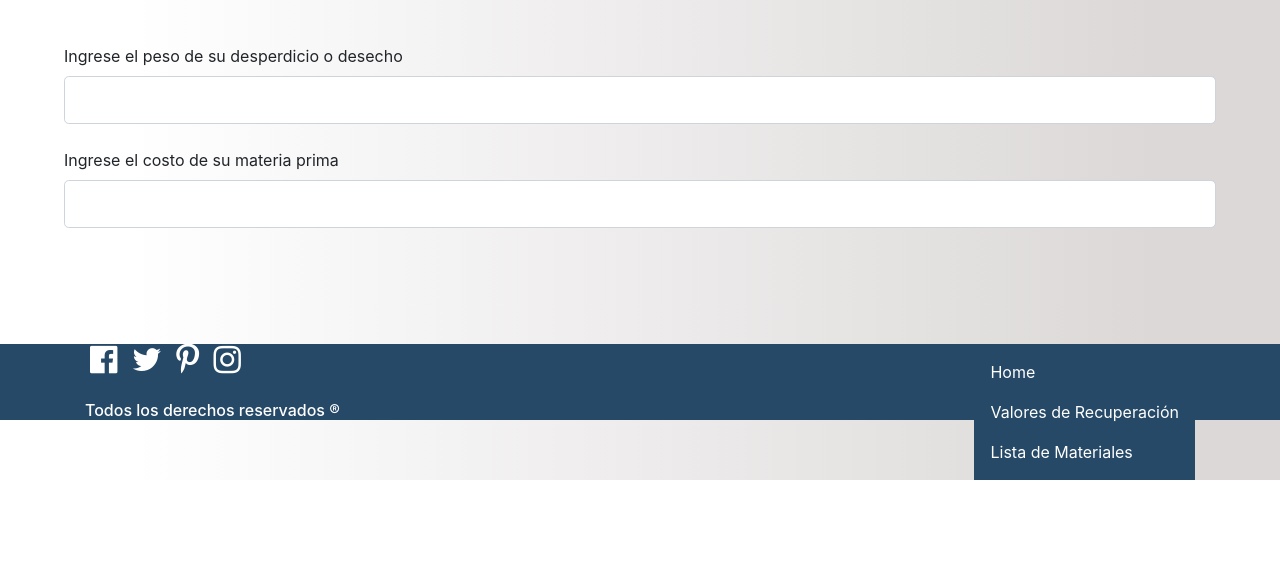
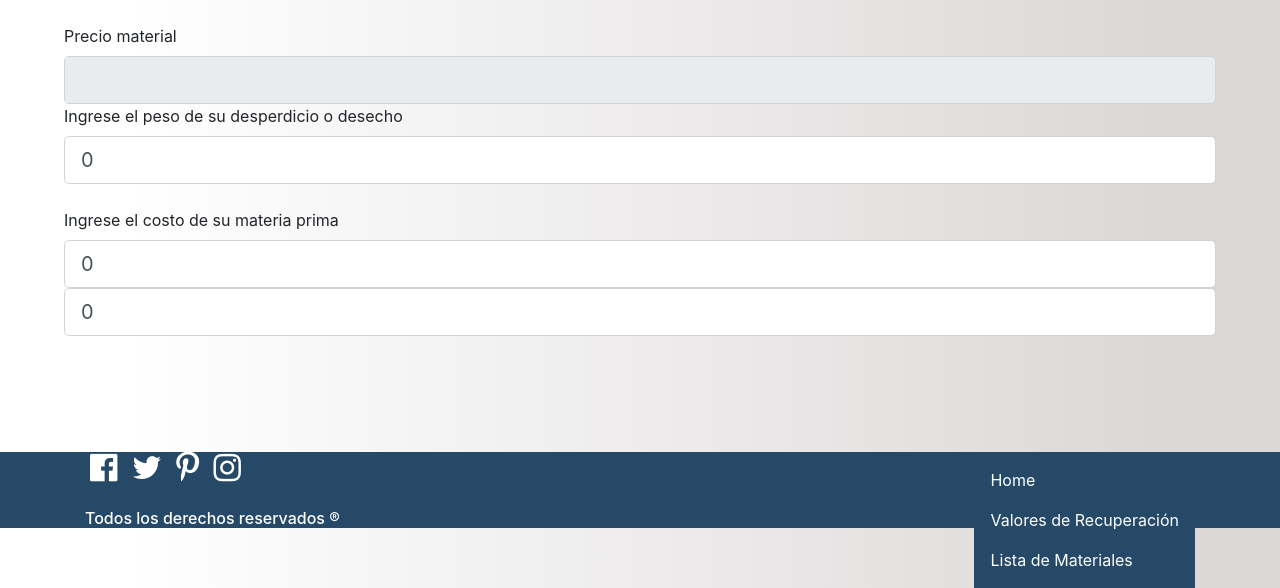
Before and after one commit to ErickQ06/Proyecto, a Django app: page /valorRecuperacion/ in a window 1280 px wide. Shown: the part 458-1046 px from the top of the page. Before the commit the page ends 938 px from the top, so only its background shows below. Run offline with Django 3.2, Linux system fonts and the light colour scheme; data that the repository does not hold is empty; some libraries are stand-ins or nearby versions.

Commit message:
ErickSeLaCome

```diff
--- a/proyecto/templates/valorRecuperacion.html
+++ b/proyecto/templates/valorRecuperacion.html
@@ -2,47 +2,56 @@
 
 {% block content %}
 <title>{% block title %}Valores {% endblock %}</title>
+
 <br>
+<script>
+  function generar(){
+
+    precio = parseFloat(suma.lista1.value);
+    suma.precio.value=(precio);
+    peso= parseFloat(suma.peso.value);
+    costo= parseFloat(suma.costo.value);
+    if (peso != 0 && costo != 0) {
+      suma.sumas.value=((precio)*(peso)*(costo));
+    }
+  }
+  setInterval('generar()',1);
+
+</script>
 <h1 style="text-align: center;"><b> Cálculo de valores de recuperación y pérdidas monetarias</b></h1>
 <br>
 <h4 style="margin:20px;;">Seleccione el material que desea valorar</h4>
 {% csrf_token %}
 <div style="width: 90%; margin: 20px; margin-left: auto; margin-right: auto;" class="form-group">
-<form method="POST">
+<form method="POST" name="suma">
 
-<select style="text-align-last: center;" class="form-control form-control-lg" name="item_name" id="item_name">
+<select style="text-align-last: center;" class="form-control form-control-lg" name="lista1" id="lista1">
 {% for materiales in materiales %}
-<option id="item_name2" style="text-align-last: center;" value="{{materiales.id}}">
-   {{ materiales.nombre }} | ${{materiales.precio}}
+<option value="{{materiales.precio}}">
+   {{ materiales.nombre }}
 </option>
 
 {% endfor %}
 
 </select>
+<br>
+  <label for="MP"> Precio material  </label>
+  <input readonly="" class="form-control form-control-lg" id="precio" name="precio" type="number" min="1" pattern="^[0-9]+" title="Por favor ingrese un numero positivo" >
+  <label for="peso"> Ingrese el peso de su desperdicio o desecho  </label>
+  <input class="form-control form-control-lg" id="peso" name="peso" type="number" min="1" pattern="^[0-9]+" title="Por favor ingrese un numero positivo" value="0" onclick="if(this.value=='0') this.value=''" onblur="if(this.value=='') this.value='0'" type="text">
+  <br>
+  <label for="MP"> Ingrese el costo de su materia prima  </label>
+  <input class="form-control form-control-lg" id="costo" name="costo" type="number" min="1" pattern="^[0-9]+" title="Por favor ingrese un numero positivo" value="0" onclick="if(this.value=='0') this.value=''" onblur="if(this.value=='') this.value='0'" type="text">
+
+  <input class="form-control form-control-lg" id="sumas" name="sumas" value="0">
+
 
 </form>
 </div>
 
-<div style="width: 90%; margin: 20px; margin-left: auto; margin-right: auto;" class="form-group">
-   <br>
-      <form>
-         <label for="peso"> Ingrese el peso de su desperdicio o desecho  </label>
-  <input class="form-control form-control-lg" id="peso" name="peso" type="number" min="1" pattern="^[0-9]+" title="Por favor ingrese un numero positivo">
-  <br>
-  <label for="MP"> Ingrese el costo de su materia prima  </label>
-  <input class="form-control form-control-lg" id="peso" name="MP" type="number" min="1" pattern="^[0-9]+" title="Por favor ingrese un numero positivo">
-
-   </form>
-</div>
 <br>
 <br>
 <br>
 <br>
-<script>
-   function contarValueMaterial (){
-      var valor=document.getElementById("item_name").value
-      console.log("hola")
-   }
 
-</script>
 {% endblock %}
```
